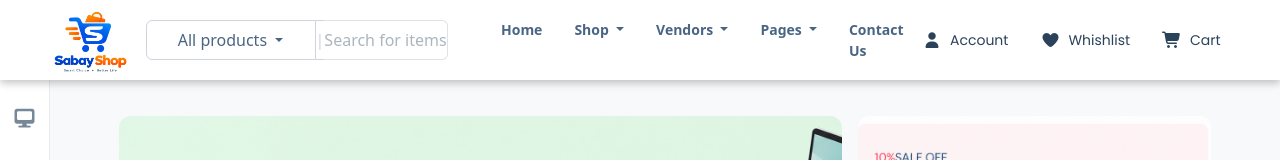
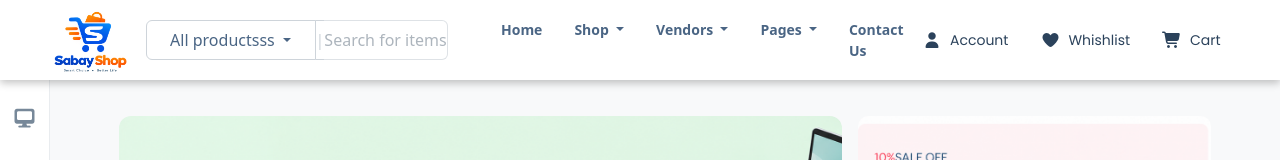
Before and after one commit to LimKethyaRavy/ecommerce-angular-midterm, an Angular app: page / in a window 1280 px wide. Shown: the top 160 px of the page. Built offline with nearby package versions, Linux system fonts and the light colour scheme.

Commit message:
chnage category name

```diff
--- a/src/app/components/navbar-component/navbar-component.html
+++ b/src/app/components/navbar-component/navbar-component.html
@@ -25,7 +25,7 @@
             aria-expanded="false"
             id="categoryBtn"
           >
-            All products
+            All productsss
           </button>
 
           <div class="dropdown-menu custom-dropdown-menu shadow-sm">
```
